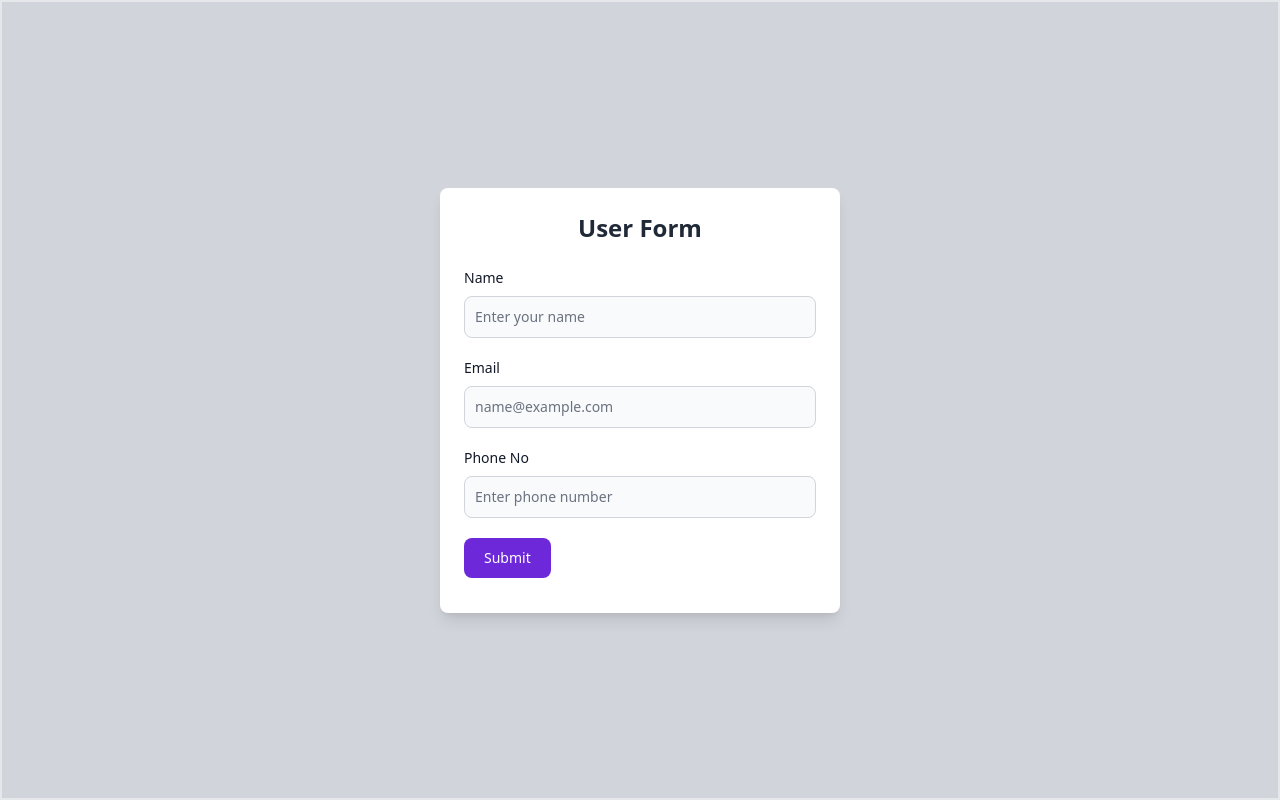
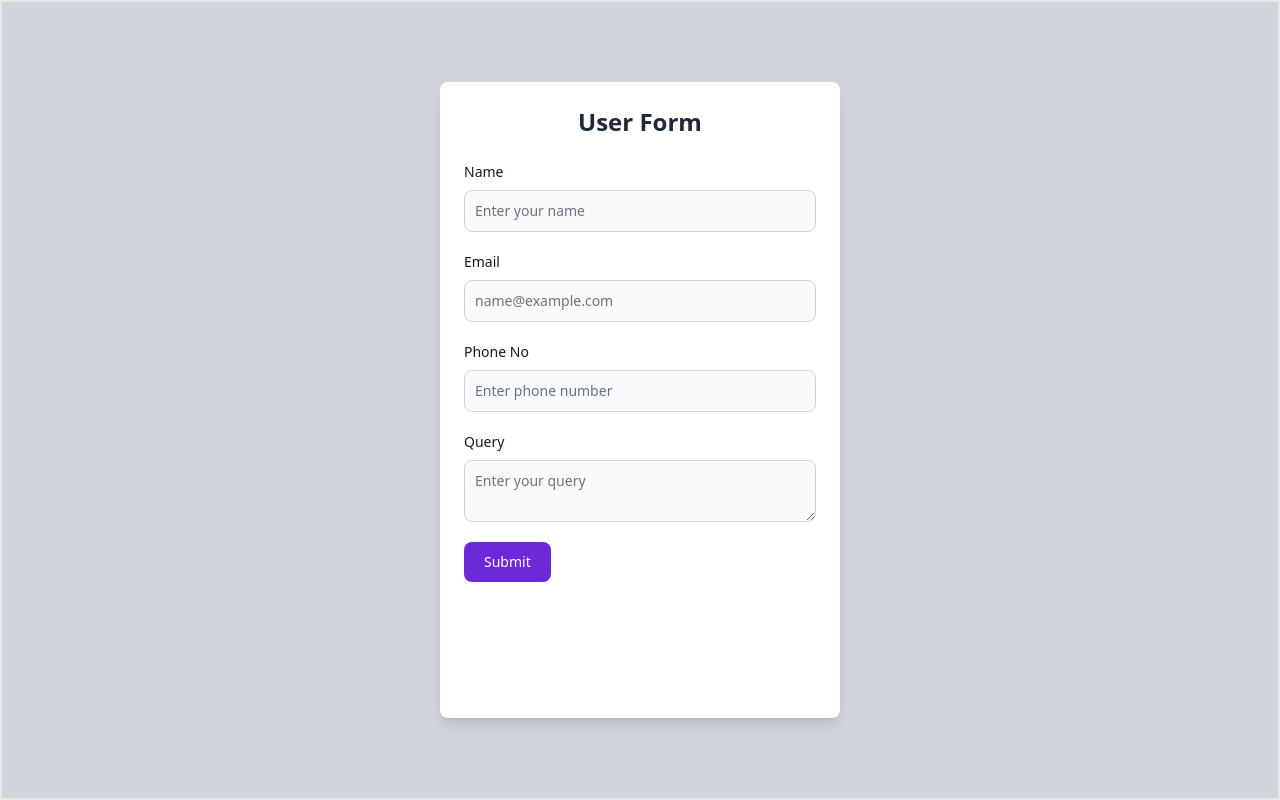
Before and after one commit to DeepLajpal/Responsive-Video-Page-with-WhatsApp-Integration, a React (Vite) app: page /user-form in a window 1280 px wide. Built offline with nearby package versions, Linux system fonts and the light colour scheme.

Commit message:
Refactor UserForm component to include query field in form data

```diff
--- a/src/components/UserForm.jsx
+++ b/src/components/UserForm.jsx
@@ -5,13 +5,14 @@ const UserForm = () => {
     const [name, setName] = useState("");
     const [email, setEmail] = useState("");
     const [phoneNumber, setPhoneNumber] = useState("");
+    const [query, setQuery] = useState(""); // Added state for query
     const navigate = useNavigate();
 
     const handleFormData = (e) => {
         e.preventDefault();
         navigate("/user-form/acknowledgment");
 
-        const stringifyFormData = JSON.stringify({ name, email, phoneNumber });
+        const stringifyFormData = JSON.stringify({ name, email, phoneNumber, query }); // Include query in form data
         localStorage.setItem("FormData", stringifyFormData);
     }
 
@@ -33,7 +34,7 @@ const UserForm = () => {
     }
 
     return (
-        <form onSubmit={handleFormData} className="w-full min-w-[300px]  max-w-[400px] h-4/5 min-h-[200px] max-h-[425px] mx-auto p-6 bg-white rounded-lg shadow-lg">
+        <form onSubmit={handleFormData} className="w-full min-w-[300px]  max-w-[400px] h-4/5 min-h-[200px] max-h-auto mx-auto p-6 bg-white rounded-lg shadow-lg">
             <h2 className="text-2xl font-bold text-gray-800 mb-6 text-center">User Form</h2>
 
             <div className="mb-5">
@@ -86,6 +87,22 @@ const UserForm = () => {
                 />
             </div>
 
+            {/* Query Field */}
+            <div className="mb-5">
+                <label htmlFor="query" className="block mb-2 text-sm font-medium text-gray-900">Query</label>
+                <textarea
+                    id="query"
+                    name="query"
+                    required
+                    onChange={(e) => setQuery(e.target.value)}
+                    value={query}
+                    onInvalid={handleInvalid}
+                    onInput={handleInput}
+                    className="bg-gray-50 border border-gray-300 text-gray-900 text-sm rounded-lg focus:ring-violet-500 focus:border-violet-500 block w-full p-2.5"
+                    placeholder="Enter your query"
+                />
+            </div>
+
             <button
                 type="submit"
                 className="text-white bg-violet-700 hover:bg-violet-800 focus:ring-4 focus:outline-none focus:ring-violet-300 font-medium rounded-lg text-sm w-full sm:w-auto px-5 py-2.5 text-center"
--- a/src/pages/AcknowledgmentPage.jsx
+++ b/src/pages/AcknowledgmentPage.jsx
@@ -14,8 +14,10 @@ const AcknowledgmentPage = () => {
       return;
     }
 
-    const { name, email, phoneNumber } = formData;
-    const message = `Hello, I am ${name}. My email is ${email} and my phone number is ${phoneNumber}.`;
+    const { name, email, phoneNumber, query } = formData;
+
+    // Structuring the message with bold labels and new lines for each field
+    const message = `*Name:* ${name}\n*Email:* ${email}\n*Phone Number:* ${phoneNumber}\n*Query:* ${query}`;
     const encodedURLMessage = encodeURIComponent(message);
     const whatsappAPIUrl = `https://wa.me/${phoneNumber}?text=${encodedURLMessage}`;
 
```
